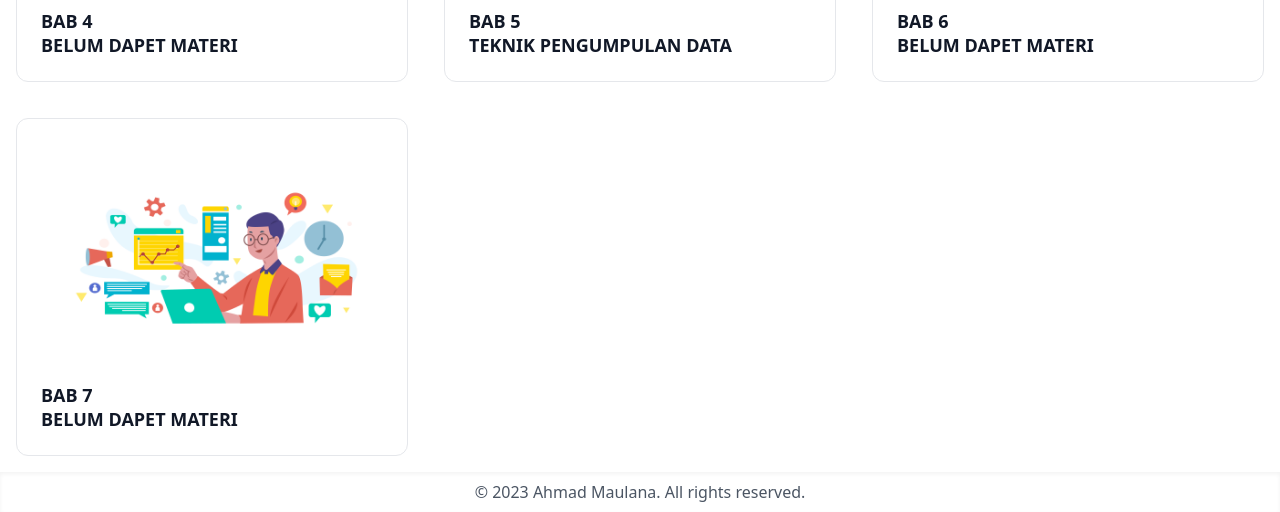
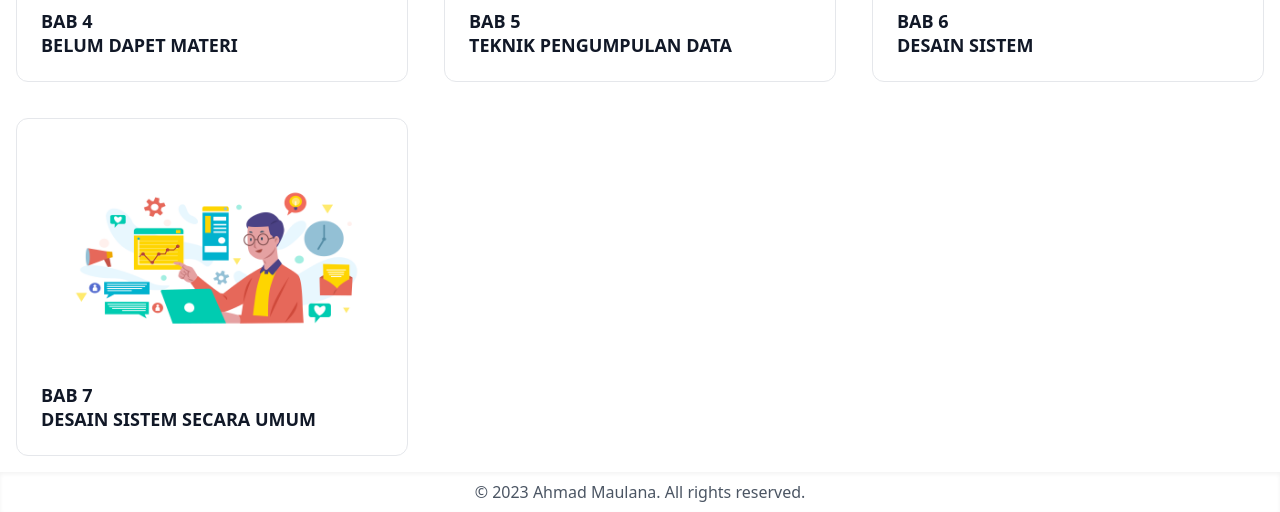
Before and after one commit to nana09876/Ahmad138, a plain HTML site: page src/article1.html in a window 1280 px wide. Shown: the part 6436-6948 px from the top of the page. Drawn offline with nearby package versions, Linux system fonts and the light colour scheme.

Commit message:
Update article1.html

```diff
--- a/src/article1.html
+++ b/src/article1.html
@@ -671,7 +671,7 @@
                     <h3 class="mt-3 text-lg font-semibold leading-6 text-gray-900 group-hover:text-gray-600">
                         <a href="../src/article6.html">
                             <span class="absolute inset-0"></span>
-                            BAB 6 <p>BELUM DAPET MATERI</p>
+                            BAB 6 <p>DESAIN SISTEM</p>
                         </a>
                     </h3>
 
@@ -686,7 +686,7 @@
                     <h3 class="mt-3 text-lg font-semibold leading-6 text-gray-900 group-hover:text-gray-600">
                         <a href="../src/article7.html">
                             <span class="absolute inset-0"></span>
-                            BAB 7 <p>BELUM DAPET MATERI</p>
+                            BAB 7 <p>DESAIN SISTEM SECARA UMUM</p>
                         </a>
                     </h3>
                 </div>
```
